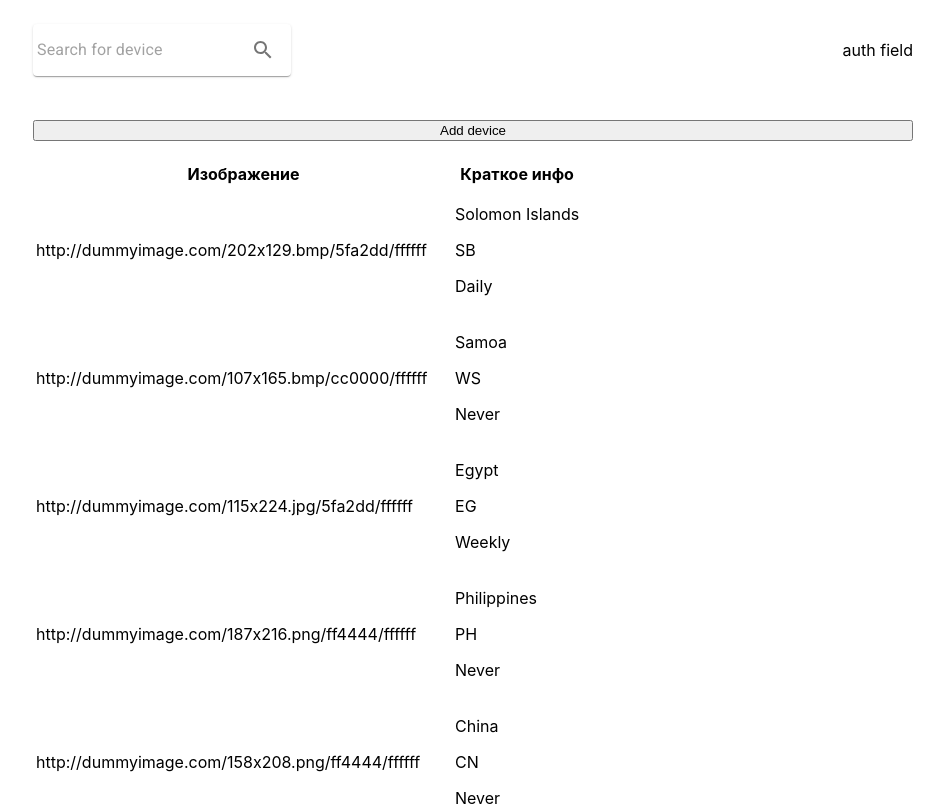
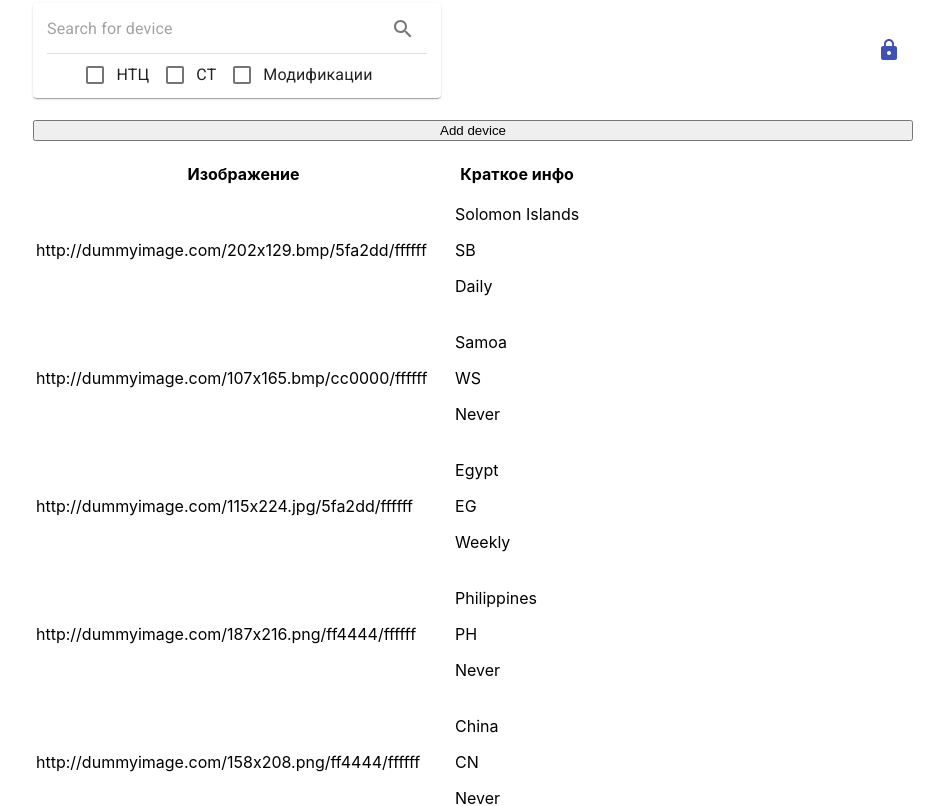
Before and after one commit to inuzen/ntc-device-catalog, a React (Create React App) app in the folder client/: page / in a window 1280 px wide. Shown: the top 806 px of the page, without its empty margins (167-1111 px from the left). Built offline with nearby package versions, Linux system fonts and the light colour scheme.

Commit message:
added search and auth components

```diff
--- /dev/null
+++ b/client/src/components/auth/AuthComponent.tsx
@@ -0,0 +1,78 @@
+import React, { useState } from 'react';
+import { IconButton, TextField, Collapse, Button, ClickAwayListener } from '@material-ui/core';
+import { Lock, LockOpen } from '@material-ui/icons';
+import './authStyles.scss';
+
+const AuthComponent = () => {
+    const [locked, setLocked] = useState(true);
+    const [showPassField, setShowPassField] = useState(false);
+    const [currentPass, setCurrentPass] = useState('');
+    const [textError, setTextError] = useState(false);
+
+    // Todo use server side password check
+    const onTextChange = (e) => {
+        if (textError) setTextError(false);
+        setCurrentPass(e.target.value);
+    };
+    const onLockClick = () => {
+        if (locked && !showPassField) {
+            setShowPassField(true);
+        } else if (locked && showPassField) {
+            setShowPassField(false);
+        } else {
+            setLocked(true);
+            setShowPassField(false);
+        }
+    };
+    const checkPass = () => {
+        if (currentPass === '123') {
+            setLocked(false);
+        } else {
+            setLocked(true);
+            setTextError(true);
+        }
+    };
+    const handleClickAway = () => {
+        setShowPassField(false);
+        setCurrentPass('');
+    };
+    return (
+        <ClickAwayListener onClickAway={handleClickAway}>
+            <div className="auth-container">
+                <IconButton color="primary" aria-label="allow editing" onClick={onLockClick}>
+                    {locked ? <Lock /> : <LockOpen />}
+                </IconButton>
+                <div>
+                    <Collapse in={showPassField && locked}>
+                        <div>
+                            <TextField
+                                label="Enter Password"
+                                id="outlined-size-small"
+                                variant="outlined"
+                                size="small"
+                                value={currentPass}
+                                onChange={onTextChange}
+                                error={textError}
+                                InputProps={{
+                                    endAdornment: (
+                                        <Button
+                                            color="primary"
+                                            size="small"
+                                            disableElevation
+                                            onClick={checkPass}
+                                            disabled={!currentPass || textError}
+                                        >
+                                            Unlock
+                                        </Button>
+                                    ),
+                                }}
+                            />
+                        </div>
+                    </Collapse>
+                </div>
+            </div>
+        </ClickAwayListener>
+    );
+};
+
+export default AuthComponent;
--- /dev/null
+++ b/client/src/components/auth/authStyles.scss
@@ -0,0 +1,7 @@
+.auth-container {
+    height: 100px;
+    display: flex;
+    flex-direction: column;
+    align-items: flex-end;
+    justify-content: center;
+}
--- a/client/src/components/header/Header.tsx
+++ b/client/src/components/header/Header.tsx
@@ -1,11 +1,12 @@
 import React from 'react';
 import './styles.scss';
 import Search from '../search/Search';
+import AuthComponent from '../auth/AuthComponent';
 const Header = () => {
     return (
         <div className="container-margin header">
             <Search />
-            <div>auth field</div>
+            <AuthComponent />
         </div>
     );
 };
--- a/client/src/components/search/Search.tsx
+++ b/client/src/components/search/Search.tsx
@@ -1,21 +1,76 @@
 import React from 'react';
 import SearchIcon from '@material-ui/icons/Search';
-import InputBase from '@material-ui/core/InputBase';
-import IconButton from '@material-ui/core/IconButton';
 import './searchStyles.scss';
-import Paper from '@material-ui/core/Paper';
+import { useFormik } from 'formik';
+import { Checkbox, FormControlLabel, FormGroup, InputBase, IconButton, Paper, Divider } from '@material-ui/core';
 
 const Search = () => {
+    const formik = useFormik({
+        initialValues: {
+            searchString: '',
+            isNTC: false,
+            isST: false,
+            includeMods: false,
+        },
+        onSubmit: (values) => {
+            alert(JSON.stringify(values, null, 2));
+        },
+    });
+
     return (
-        <Paper component="form" className="search-container">
+        // @ts-ignore
+        <Paper component="form" className="search-container" onSubmit={formik.handleSubmit}>
+            <div className="search-row">
                 <InputBase
                     className="search-input"
+                    name="searchString"
+                    value={formik.values.searchString}
+                    onChange={formik.handleChange}
                     placeholder="Search for device"
                     inputProps={{ 'aria-label': 'search catalog' }}
                 />
                 <IconButton type="submit" className="search-icon" aria-label="search">
                     <SearchIcon />
                 </IconButton>
+            </div>
+            <Divider orientation="horizontal" className="search-divider" />
+            <div>
+                <FormGroup row>
+                    <FormControlLabel
+                        control={
+                            <Checkbox
+                                name="isNTC"
+                                checked={formik.values.isNTC}
+                                onChange={formik.handleChange}
+                                color="primary"
+                            />
+                        }
+                        label="НТЦ"
+                    />
+                    <FormControlLabel
+                        control={
+                            <Checkbox
+                                name="isST"
+                                checked={formik.values.isST}
+                                onChange={formik.handleChange}
+                                color="primary"
+                            />
+                        }
+                        label="СТ"
+                    />
+                    <FormControlLabel
+                        control={
+                            <Checkbox
+                                name="includeMods"
+                                checked={formik.values.includeMods}
+                                onChange={formik.handleChange}
+                                color="primary"
+                            />
+                        }
+                        label="Модификации"
+                    />
+                </FormGroup>
+            </div>
         </Paper>
     );
 };
--- a/client/src/components/search/searchStyles.scss
+++ b/client/src/components/search/searchStyles.scss
@@ -3,12 +3,31 @@
 }
 
 .search-input {
-    flex: 1;
+    // flex: 1 0 100%;
 }
 
 .search-container {
-    width: 250px;
+    width: 400px;
     display: flex;
+    flex-direction: column;
     align-items: center;
+    justify-content: center;
     padding: 2px 4px;
 }
+
+.search-divider {
+    margin: 4 0;
+    width: 95%;
+}
+
+.search-row {
+    display: flex;
+    flex-flow: row nowrap;
+    justify-content: space-between;
+    align-items: center;
+    width: 95%;
+    margin: 0 20px;
+}
+
+.filter-row {
+}
```
Lines whose indentation alone changed are shown as unchanged.
